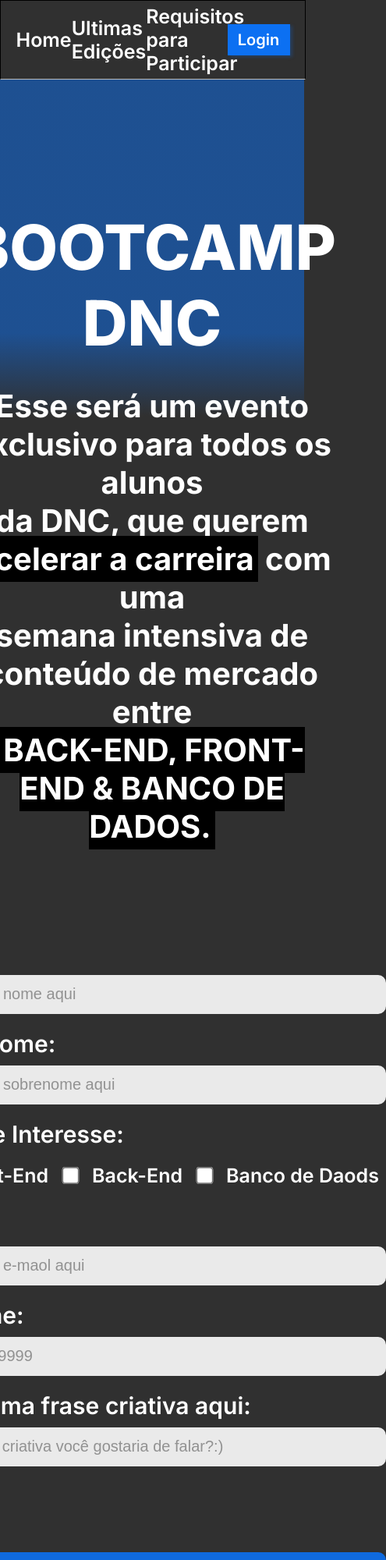
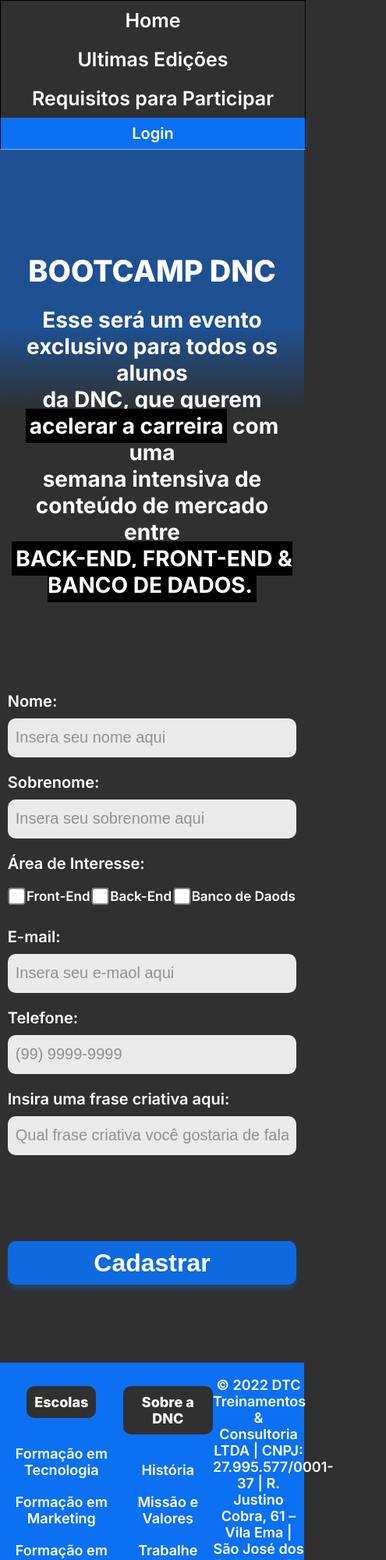
Before and after one commit to giivict/bootcampdnc, a plain HTML site: page index.html in a window 390 px wide. Shown: the top 2000 px of the page at 78% size, 495 px wide, since content can reach past the window. Drawn offline with Linux system fonts and the light colour scheme.

Commit message:
Adicionando media query mombile

```diff
--- a/index.html
+++ b/index.html
@@ -73,5 +73,57 @@
 
     </section>
 
+    <footer>
+        <div class="linha1">
+        <nav>
+            <h5>Escolas</h5>
+            <ul>
+                <li>
+                    <a href="">Formação em Tecnologia</a>
+                </li>
+                <li>
+                    <a href="">Formação em Marketing</a>
+                </li>
+                <li>
+                    <a href="">Formação em Dados</a>
+                </li>
+                <li>
+                    <a href="">Formação em Projetos</a>
+                </li>
+                <li>
+                    <a href="">Formação em Produto</a>
+                </li>
+
+            </ul>
+        </nav>
+
+        <nav>
+            <h5>Sobre a DNC</h5>
+            <ul>
+                <li>
+                    <a href="">História</a>
+                </li>
+                <li>
+                    <a href="">Missão e Valores</a>
+                </li>
+                <li>
+                    <a href="">Trabalhe Conosco</a>
+                </li>
+                <li>
+                    <a href="">Conteúdo Gratuito</a>
+                </li>
+            </ul>
+        </nav>
+
+        <div class="address">
+            © 2022 DTC Treinamentos & Consultoria LTDA | CNPJ: 27.995.577/0001-37 | R. Justino Cobra, 61 – Vila Ema | São José dos Campos – SP | CEP 12243-030
+        </div>
+    </div>
+        <div class="linha2">
+            <a href="">Termo de Uso</a>
+            <a href="">Política de Privacidade</a>
+        </div>
+    </footer>
+
 </body>
 </html>
--- a/style.css
+++ b/style.css
@@ -1,5 +1,5 @@
 /* variavel global */
-:root{
+:root {
     --azul-dnc: #0C70F2;
     --preto-dnc: #303030;
     --cinza-hover: #C9C9C9;
@@ -7,7 +7,7 @@
     --font-padrão: 'Inter';
 }
 
-body{
+body {
     margin: 0px;
     padding: 0px;
     background: linear-gradient(180deg, rgba(12, 112, 242, 0.5) 19.91%, rgba(12, 112, 242, 0) 24.84%), #303030;
@@ -16,7 +16,7 @@
 
 /* Menu principal */
 
-#principal{
+#principal {
     width: 100%;
     height: 100px;
     border: 1px solid black;
@@ -27,7 +27,7 @@
     border-bottom: 1px solid #BABABA;
 }
 
-    #principal div a{
+#principal div a {
     font-size: 25px;
     font-weight: 600;
     color: white;
@@ -35,11 +35,11 @@
     font-family: var(--font-padrão);
 }
 
-        #principal div a:hover{
+#principal div a:hover {
     color: var(--cinza-hover);
 }
 
-    #menu{
+#menu {
     display: flex;
     justify-content: space-around;
     align-items: center;
@@ -47,7 +47,7 @@
     width: 53%;
 }
 
-    #principal button{
+#principal button {
     margin-right: 5%;
     background-color: #0C70F2;
     border: none;
@@ -64,7 +64,7 @@
 
 /* Seção Principal */
 
-section{
+section {
     display: flex;
     flex-direction: column;
     align-items: center;
@@ -73,12 +73,12 @@
     margin-bottom: 100px;
 }
 
-    header{
+header {
     color: white;
     font-family: var(--font-padrão);
 }
 
-    header h1{
+header h1 {
     text-transform: uppercase;
     font-size: 80px;
     font-weight: 800;
@@ -87,7 +87,7 @@
     margin-bottom: 20px;
 }
 
-    header h2{
+header h2 {
     text-align: center;
     font-size: 40px;
     font-weight: 700;
@@ -95,7 +95,7 @@
     margin-bottom: 100px;
 }
 
-    header .invert{
+header .invert {
     background-color: black;
     font-weight: bold;
     padding: 5px;
@@ -103,7 +103,7 @@
 
 /* Formulário */
 
-form{
+form {
     color: white;
     font-family: var(--font-padrão);
     font-size: 30px;
@@ -111,14 +111,14 @@
     width: 600px;
 }
 
-.form-group{
+.form-group {
     display: flex;
     flex-direction: column;
     margin-top: 10px;
     margin-bottom: 10px;
 }
 
-form input{
+form input {
     border-radius: 10px;
     border: none;
     height: 30px;
@@ -128,29 +128,29 @@
 
 }
 
-form label{
+form label {
     margin: 10px 0px 10px 0px;
 }
 
-form input::placeholder{
-    color:  rgba(57, 57, 57, 0.5);
+form input::placeholder {
+    color: rgba(57, 57, 57, 0.5);
 }
 
-.checkbox-itens label{
+.checkbox-itens label {
     font-size: 25px;
 }
 
-.checkbox-itens{
+.checkbox-itens {
     display: flex;
     justify-content: space-around;
     align-items: center;
 }
 
-input[type="checkbox"]{
+input[type="checkbox"] {
     transform: scale(1.7);
 }
 
-input[type="submit"]{
+input[type="submit"] {
     background: rgba(12, 112, 242, 0.9);
     width: 100%;
     height: 56px;
@@ -161,5 +161,146 @@
     margin-top: 100px;
     box-shadow: 0px 6px 4px 0px rgba(12, 112, 242, 0.25);
     cursor: pointer;
+}
+
+/* Footer */
+
+footer {
+    width: 100%;
+    background-color: var(--azul-dnc);
+}
+
+footer .linha1 {
+    display: flex;
+    justify-content: space-around;
+    align-items: center;
 
 }
+
+footer ul {
+    list-style: none;
+    margin: 0px;
+    padding: 0px;
+}
+
+footer nav {
+    display: flex;
+    flex-direction: column;
+    align-items: center;
+    height: 330px;
+}
+
+footer h5 {
+    text-align: center;
+    color: white;
+    font-weight: 800;
+    font-size: 18px;
+    font-family: var(--font-padrão);
+    background-color: var(--preto-dnc);
+    border-radius: 10px;
+
+    padding: 10px;
+    margin-bottom: 15px;
+}
+
+footer ul li {
+    text-align: center;
+    color: white;
+    font-size: 18px;
+    font-weight: 600;
+    font-family: var(--font-padrão);
+
+    margin: 20px 0px 20px 0px;
+}
+
+footer ul li a {
+    color: white;
+    text-decoration: none;
+}
+
+footer ul li a:hover {
+    color: var(--cinza-hover);
+}
+
+
+footer .address {
+    color: white;
+    font-size: 18px;
+    font-weight: 600;
+    font-family: var(--font-padrão);
+    width: 30%;
+    text-align: center;
+}
+
+footer .linha2 {
+    height: 35px;
+    display: flex;
+    justify-content: center;
+    margin-bottom: 10px 0px 10px 0px;
+}
+
+footer .linha2 a {
+    color: white;
+    text-decoration: none;
+    font-family: var(--font-padrão);
+    font-weight: 600;
+    font-size: 18px;
+    padding: 5px;
+}
+
+footer .linha2 a:first-child {
+    border-right: 3px solid white;
+}
+
+footer .linha2 a:hover {
+    color: var(--cinza-hover);
+}
+
+@media only screen and (max-width: 600px) {
+
+    /* menu */
+
+    #principal {
+        flex-direction: column;
+        height: auto;
+    }
+
+    #menu{
+        flex-direction: column;
+        width: 100%;
+        margin: 0;
+    }
+
+    #menu a{
+        display: flex;
+        align-items: center;
+        height: 50px;
+    }
+
+    #principal button{
+        width: 100%;
+        margin: 0;
+    }
+
+    /* Section */
+
+    section h1{
+        font-size: 38px;
+    }
+
+    section h2{
+        font-size: 28px;
+        padding-right: 15px;
+        padding-left: 15px;
+    }
+
+    form{
+        width: 95%;
+        font-size: 20px;
+    }
+
+    .checkbox-itens label{
+        font-size: 17px;
+    }
+
+}
```
Lines whose indentation alone changed are shown as unchanged.
